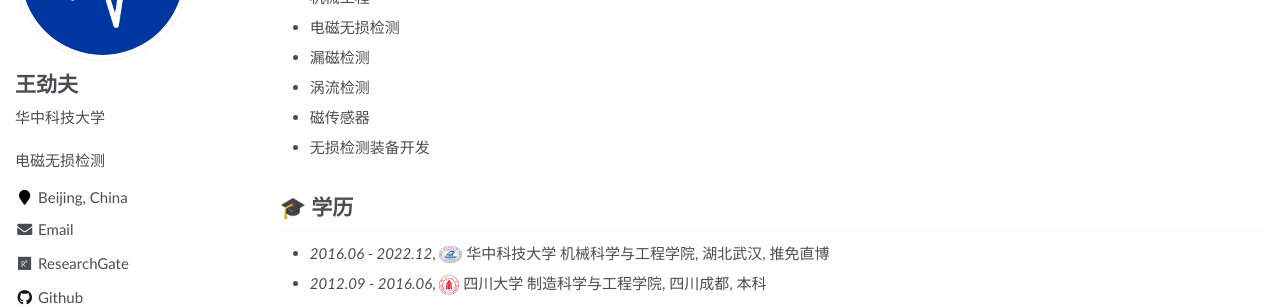
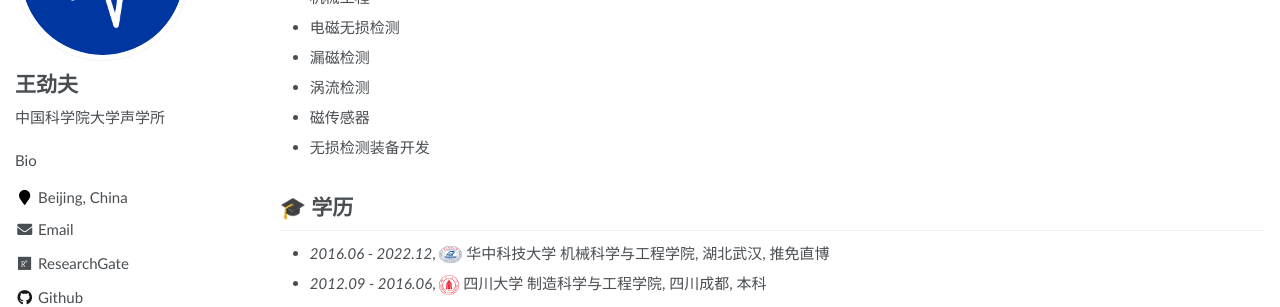
Before and after one commit to 875441459/875441459.github.io, a Jekyll site: the page built from _pages/about.md, in a window 1280 px wide. Shown: the part 204-511 px from the top of the page. Built offline with Jekyll 4.4.1, drawn with Linux system fonts in a browser that asks for light colours; some web fonts are replaced.

Commit message:
Update _config.yml

```diff
--- a/_config.yml
+++ b/_config.yml
@@ -7,8 +7,8 @@
 
 # Site Settings
 title                    : "王劲夫"
-description              : "电磁无损检测"
-repository               : "tangjyan/tangjyan.github.io"
+description              : "Bio"
+repository               : "875441459/875441459.github.io"
 google_scholar_stats_use_cdn : false
 
 # google analytics
@@ -23,7 +23,7 @@ baidu_site_verification  :  # get baidu_site_verification from https://ziyuan.ba
 author:
   name             : "王劲夫"
   avatar           : "images/android-chrome-512x512.png"
-  bio              : "华中科技大学"
+  bio              : "中国科学院大学声学所"
   location         : "Beijing, China"
   employer         : #"Hefei General Machinery Research Institute"
   pubmed           :
```
